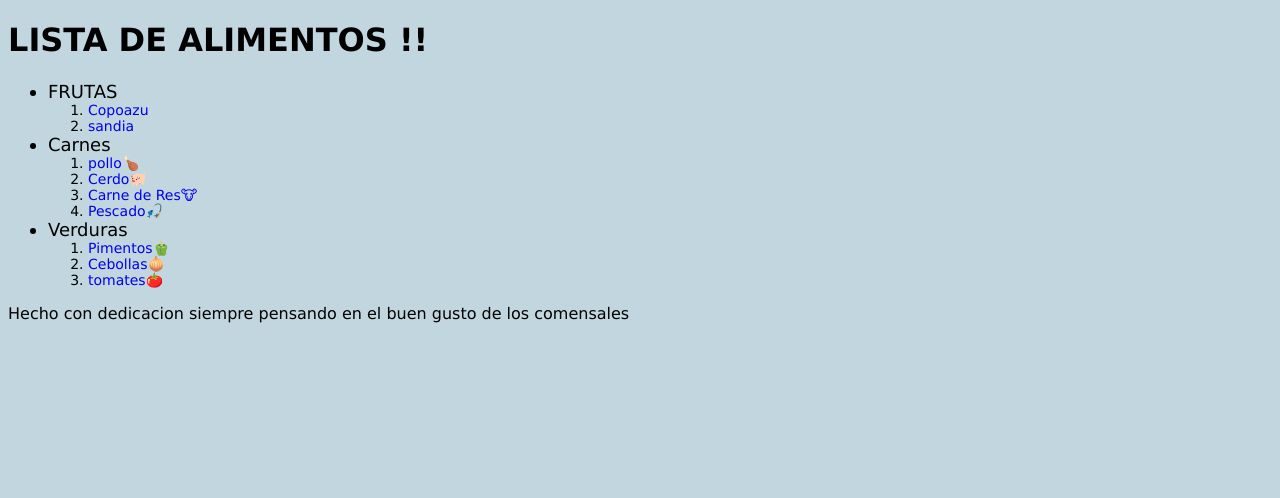
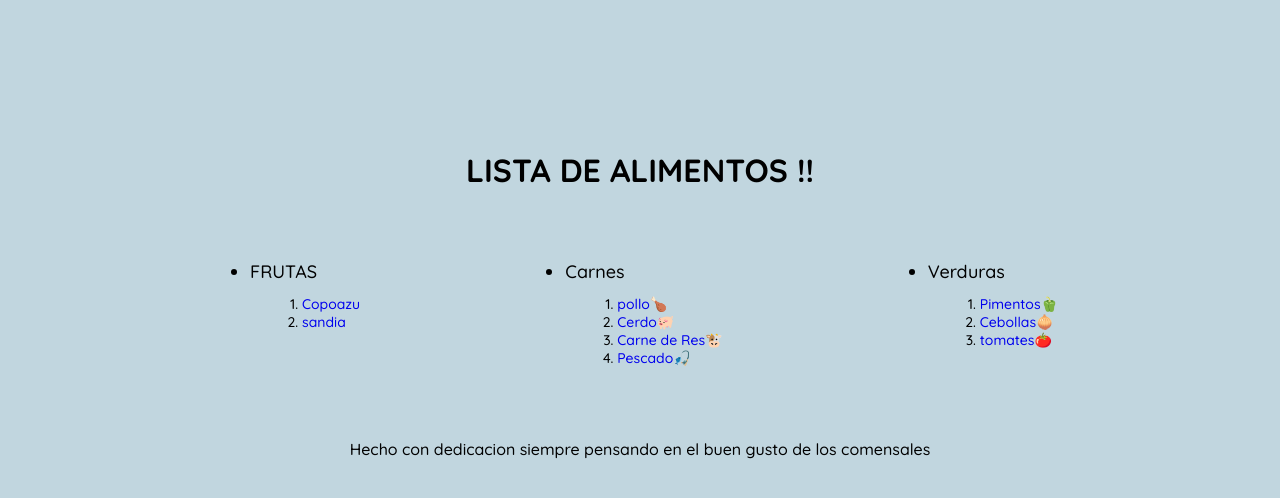
Before and after one commit to tapia696/cursos, a plain HTML site: page index.html in a window 1280 px wide. Drawn offline with Linux system fonts and the light colour scheme.

Commit message:
nueva versiom

```diff
--- a/css/style.css
+++ b/css/style.css
@@ -1,16 +1,43 @@
 *{
     background-color: rgb(193, 214, 223);
-    font-family: Verdana;
+
 }
 
+:root{
+    --very-light-pink:#C7C7C7;
+    --text-input-field: #F7F7F7;
+    --hospital-green: #ACD9B2;
+    --white: #FFFFFF;
+    --black: #000000;
+}
+body{
+    font-family: 'Quicksand', sans-serif;
+    width: auto;
+    margin: 150px;
+}
+h1{
+    text-align: center;
+    margin: 70px;
+}
+main{
+
+margin: 60px;
+}
+main ul:nth-child(1){
+    display: flex;
+    justify-content: space-between;
+}
 .titles {
     font-size: 18px;
+    text-align: left;
+}
+.titles ol {
+    margin: 12px;
+    font-size: 14px;
+    right: 0;
 
 }
-.titles ol {
-    font-size: 14px;
 
-}
 
 a{
     text-decoration: none;
@@ -18,4 +45,11 @@ a{
 a:hover{
     font-size: 130%;
     color: white;
+    border: 1px solid var(--black);
+    border-radius: 25%;
 }
+
+footer{
+
+text-align: center;
+}
```
